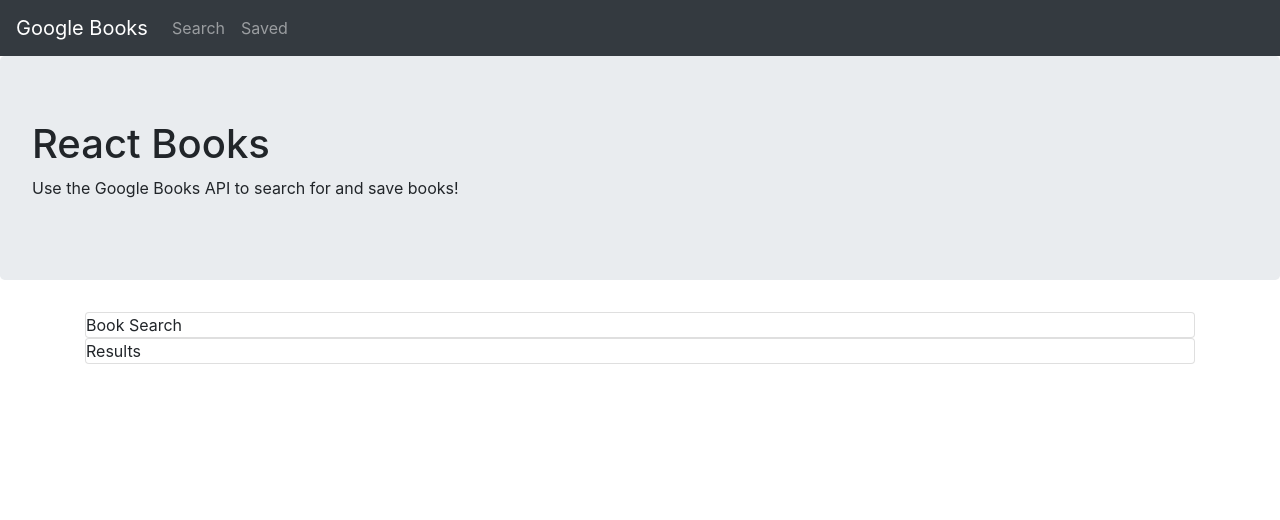
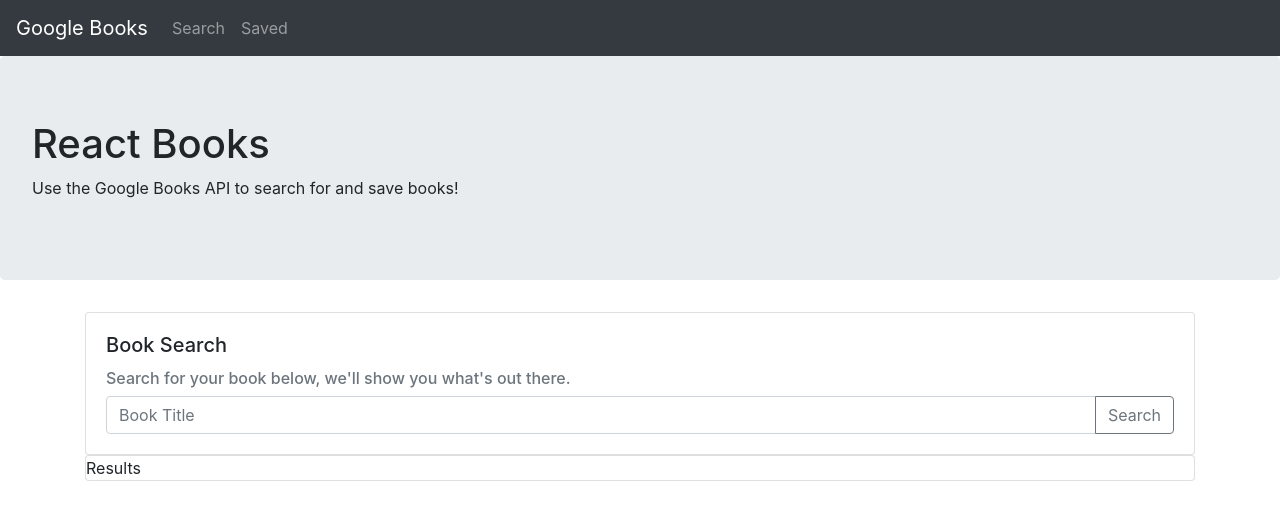
Before and after one commit to davidshur/google-books, a React (Create React App) app in the folder client/: page / in a window 1280 px wide. Shown: the top 520 px of the page. Built offline with nearby package versions, Linux system fonts and the light colour scheme.

Commit message:
add book search

```diff
--- a/client/src/components/Search/BookSearch/index.js
+++ b/client/src/components/Search/BookSearch/index.js
@@ -1,9 +1,29 @@
 import React from 'react';
+import Button from 'react-bootstrap/Button';
 import Card from 'react-bootstrap/Card';
+import FormControl from 'react-bootstrap/FormControl';
+import InputGroup from 'react-bootstrap/InputGroup';
 
 const BookSearch = () => (
     <Card>
-        Book Search
+        <Card.Body>
+            <Card.Title>
+                Book Search
+            </Card.Title>
+            <Card.Subtitle className="mb-2 mt-2 text-muted">
+                Search for your book below, we'll show you what's out there.
+            </Card.Subtitle>
+            <InputGroup>
+                <FormControl
+                    placeholder="Book Title"
+                    aria-label="Book Title"
+                    aria-describedby="book-title"
+                />
+                <InputGroup.Append>
+                    <Button variant="outline-secondary">Search</Button>
+                </InputGroup.Append>
+            </InputGroup>
+        </Card.Body>
     </Card>
 );
 
--- a/client/src/components/Search/index.js
+++ b/client/src/components/Search/index.js
@@ -5,8 +5,8 @@
 
 const Search = () => (
     <Container>
-    <BookSearch />
-    <Results />
+<BookSearch />
+<Results />
     </Container>
 );
 
```
